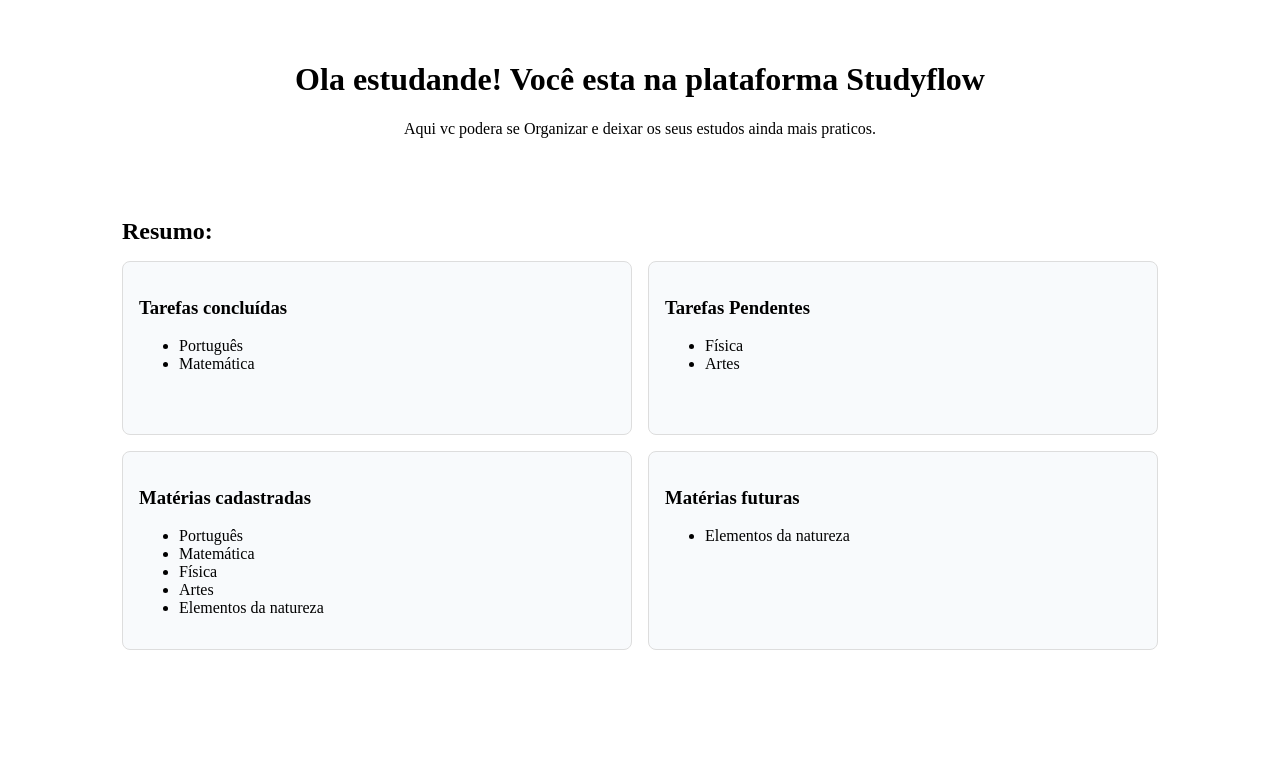
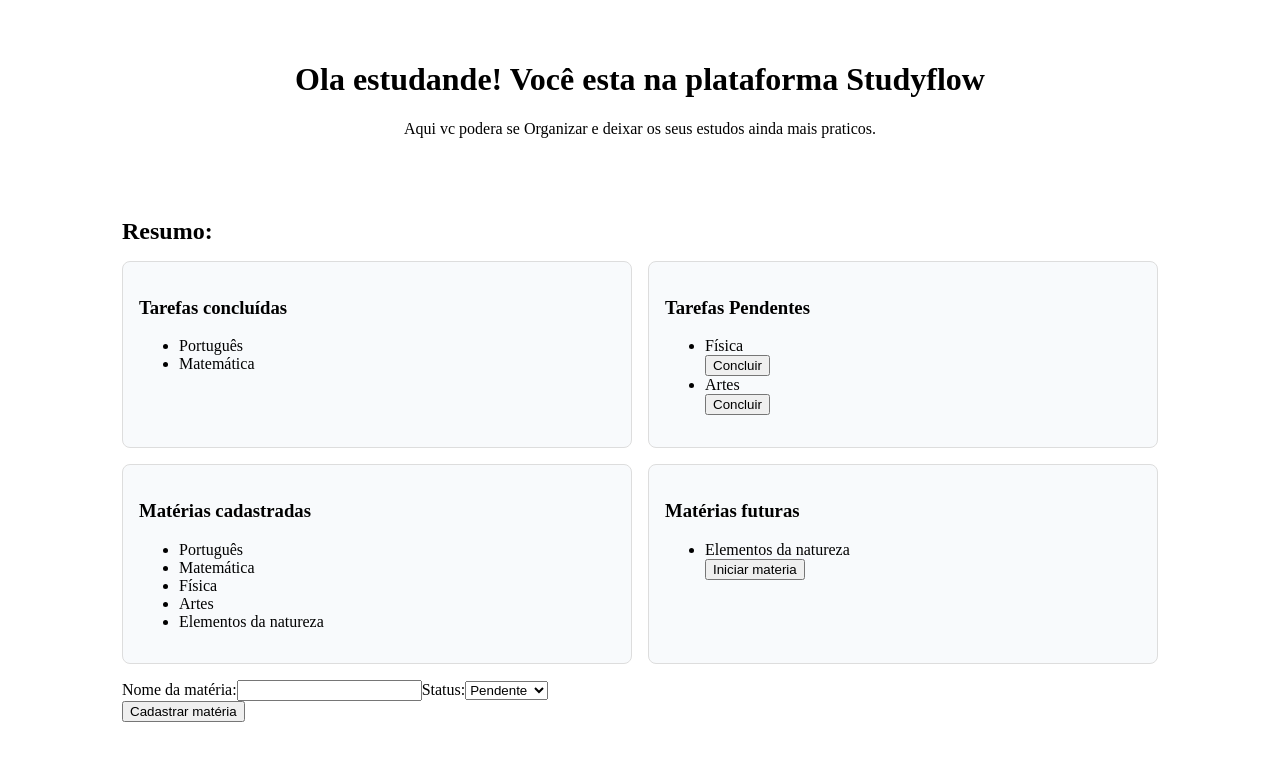
Before and after one commit to Pedrogall007/study-flow, an Angular app: page /dashboard in a window 1280 px wide. Shown: the top 760 px of the page. Built offline with nearby package versions, Linux system fonts and the light colour scheme.

Commit message:
feat: altera status das materias

```diff
--- a/src/app/pages/dashboard/dashboard.html
+++ b/src/app/pages/dashboard/dashboard.html
@@ -1,3 +1,5 @@
+
+
 <div class="bloco-apresentacao">
 <h1 title="Apresentação">Ola estudande! Você esta na plataforma Studyflow</h1>
 <p>Aqui vc podera se Organizar e deixar os seus estudos ainda mais praticos. </p>
@@ -17,8 +19,11 @@
     <div class="tarefas-pendentes">
         <h3>Tarefas Pendentes</h3>
         <ul>
-            @for (tarefa of tarefasPendentes; track tarefa) {
-                <li>{{ tarefa }}</li>
+        @for (materia of materiasPendentes; track materia.nome) {
+        <li>{{ materia.nome }}</li>
+        <button type="button" (click)="concluirMateria(materia)">
+            Concluir
+        </button>
         }
         </ul>
     </div>
@@ -35,9 +40,39 @@
     <div class="bloco-tarefas-futuras">
         <h3>Matérias futuras</h3>
         <ul>
-            @for (tarefa of tarefasFuturas; track tarefa) {
-                <li>{{ tarefa }}</li>
+        @for (materia of materiasFuturas; track materia.nome){
+            <li>{{materia.nome}}</li>
+            <button type="button" (click)="iniciarMateria(materia)"
+            >
+            Iniciar materia
+          </button>
          }
         </ul>
     </div>
+
+    <div class="implementacao-materias">
+    <form (ngSubmit)="cadastrarMateria()">
+        <label for="nome-materia">Nome da matéria:</label>
+        <input
+        id="nome-materia"
+        type="text"
+        name="nome"
+        [(ngModel)]="novaMateriaNome"
+        />
+
+        <label for="status-materia">Status:</label>
+        <select
+        id="status-materia"
+        name="status"
+        [(ngModel)]="novoMateriaStatus"
+        >
+        <option value="concluida">Concluída</option>
+        <option value="pendente">Pendente</option>
+        <option value="futura">Futura</option>
+        </select>
+
+        <button type="submit">Cadastrar matéria</button>
+    </form>
     </div>
+
+</div>
--- a/src/app/pages/dashboard/dashboard.ts
+++ b/src/app/pages/dashboard/dashboard.ts
@@ -1,12 +1,12 @@
 import { Component } from '@angular/core';
-
+import { FormsModule } from '@angular/forms';
 interface Materia {
   nome: string;
   status: 'concluida' | 'pendente' | 'futura';
 }
 
 @Component({
-  imports: [],
+  imports: [FormsModule],
   selector: 'app-dashboard',
   styleUrl: './dashboard.css',
   templateUrl: './dashboard.html',
@@ -41,4 +41,47 @@ export class Dashboard {
   { nome: 'Artes', status: 'pendente' },
   { nome: 'Elementos da natureza', status: 'futura' },
 ];
+
+novaMateriaNome = '';
+novoMateriaStatus: 'concluida' | 'pendente' | 'futura' = 'pendente';
+
+cadastrarMateria(){
+  const nome = this.novaMateriaNome.trim();
+
+  if(!nome){
+    return
+  }
+  this.materias.push({
+    nome,
+    status: this.novoMateriaStatus
+  })
+  this.novaMateriaNome = '';
 }
+
+concluirMateria(materia: Materia){
+  if (materia.status === 'pendente') {
+    materia.status = 'concluida';
+  }
+}
+
+iniciarMateria(materia: Materia){
+  if (materia.status === 'futura'){
+    materia.status = 'pendente';
+  }
+
+
+}
+
+get materiasPendentes() {
+  return this.materias.filter(
+    (materia) => materia.status === 'pendente'
+  );
+}
+
+get materiasFuturas(){
+  return this.materias.filter(
+    (materia) => materia.status === 'futura'
+  )
+}
+
+}
```
Lines whose indentation alone changed are shown as unchanged.
